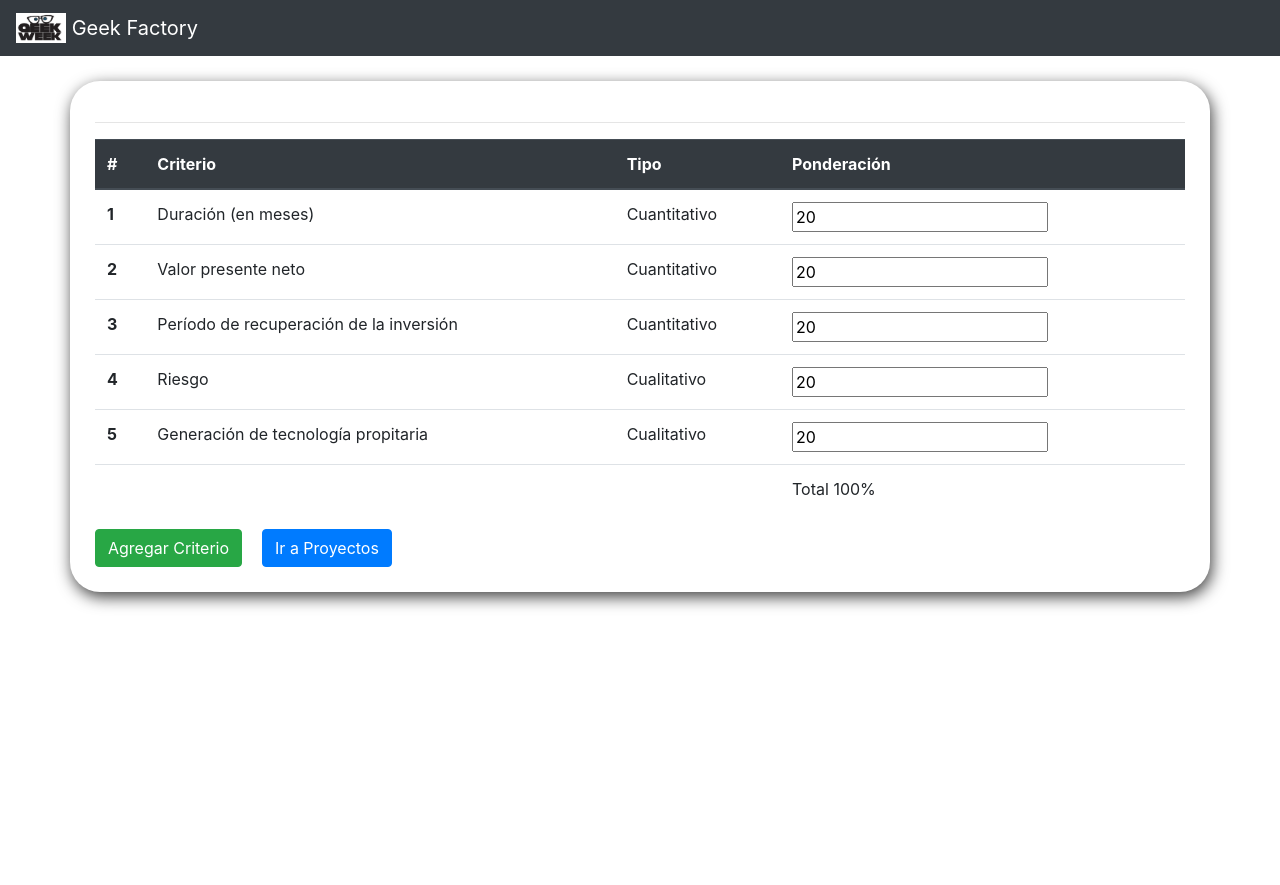
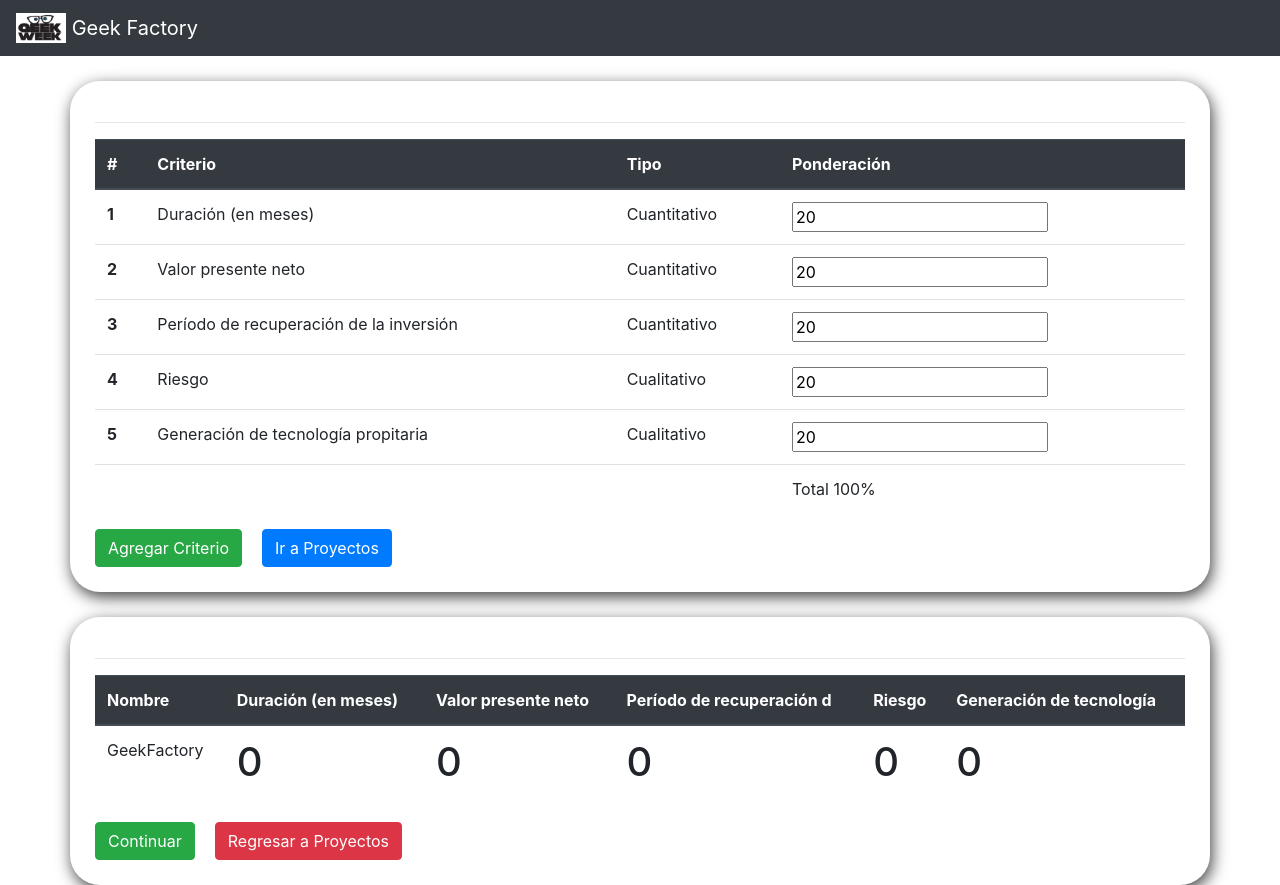
Before and after one commit to dcharua/GeekFactory, an Angular app: page / in a window 1280 px wide. Before the commit the page ends 800 px from the top, so only its background shows below. Built offline with nearby package versions, Linux system fonts and the light colour scheme.

Commit message:
matriz a la mitad

```diff
--- a/src/app/criterios/criterio.model.ts
+++ b/src/app/criterios/criterio.model.ts
@@ -3,14 +3,16 @@ export class Criterio {
   public tipo: string;
   public ponderacion: number;
   public interpretacion: Interpetacion;
-  public valor: any;
+  public valor: number;
+  public peso: number;
 
-  constructor(nombre: string, tipo: string, ponderacion: number, interpretacion: Interpetacion, valor:any) {
+  constructor(nombre: string, tipo: string, ponderacion: number, interpretacion: Interpetacion, valor:any){
     this.nombre = nombre;
     this.tipo = tipo;
     this.ponderacion = ponderacion;
     this.interpretacion = interpretacion;
     this.valor = valor;
+    this.peso = 0;
   }
 }
 
--- a/src/app/criterios/criterios.component.html
+++ b/src/app/criterios/criterios.component.html
@@ -175,3 +175,34 @@
   </div>
 
 </div>
+
+<div class="container box" id="matrizPesos">
+  <hr>
+  <div class="alert alert-danger error">
+    {{error}}
+  </div>
+  <div class="row">
+    <div class="col">
+      <table class="table">
+        <thead class="thead-dark"  >
+          <tr>
+            <th> Nombre </th>
+            <th *ngFor="let criterio of criterios" scope="col">{{ criterio.nombre | slice:0:25}}</th>
+          </tr>
+        </thead>
+        <tbody>
+          <tr *ngFor="let proyecto of proyectos">
+            <td>{{ proyecto.nombre }}</td>
+            <td *ngFor= "let criterio of proyecto.criterios" >
+              <h1>{{criterio.peso}} </h1>
+            </td>
+          </tr>
+        </table>
+        <div class="row">
+          <div class="col-12">
+            <span (click) ="addCriPro()" class="btn btn-success">Continuar</span>
+            <span style="margin-left: 20px;" (click) ="backPro()" class="btn btn-danger">Regresar a Proyectos</span>
+          </div>
+        </div>
+    </div>
+  </div>
--- a/src/app/criterios/criterios.component.ts
+++ b/src/app/criterios/criterios.component.ts
@@ -20,10 +20,10 @@ export class CriteriosComponent implements OnInit {
   disabledSave = false;
 
   criterios: Criterio[] = [
-    new Criterio('Duración (en meses)', 'Cuantitativo', 20, Interpetacion.mayor, 0),
+    new Criterio('Duración (en meses)', 'Cuantitativo', 20, Interpetacion.menor, 0),
     new Criterio('Valor presente neto', 'Cuantitativo', 20, Interpetacion.mayor, 0),
-    new Criterio('Período de recuperación de la inversión ', 'Cuantitativo', 20, Interpetacion.mayor, 0),
-    new Criterio('Riesgo', 'Cualitativo', 20, Interpetacion.mayor, null),
+    new Criterio('Período de recuperación de la inversión ', 'Cuantitativo', 20, Interpetacion.menor, 0),
+    new Criterio('Riesgo', 'Cualitativo', 20, Interpetacion.menor, null),
     new Criterio('Generación de tecnología propitaria', 'Cualitativo', 20, Interpetacion.mayor, null)
   ];
 
@@ -125,16 +125,42 @@ export class CriteriosComponent implements OnInit {
   }
 
   addCriPro(){
-    //Falta Validar los inputs
     for (const proyecto of this.proyectos) {
       for (const criterio of proyecto.criterios) {
-        if (criterio.valor == null || criterio.valor === '') {
+        if (criterio.valor == null) {
           this.showError("Llenar todos los valores")
           return;
         }
       }
     }
     this.hideError();
+    this.calcularPeso();
+
+    $('#criteriosProyectos').css({'display': 'none'});
+    $('#matriz pesos').fadeIn();
+  }
+
+  calcularPeso(){
+    for (let i = 0; i < this.proyectos[0].criterios.length; i++){
+      let posiciones = new Array();
+      for (let k = 0; k < this.proyectos.length; k++){
+        posiciones.push(this.proyectos[k].criterios[i].valor);
+      }
+      posiciones.sort();
+      if (this.proyectos[0].criterios[i].interpretacion ==  Interpetacion.mayor)
+        posiciones.reverse();
+      console.log(posiciones);
+      console.log("proyectos" + this.proyectos.length);
+      for (let k = 0; k < this.proyectos.length; k++){
+        this.proyectos[k].criterios[i].peso =  this.proyectos.length + 1 - posiciones.indexOf(this.proyectos[k].criterios[i].valor)  * 2;
+        this.proyectos[k].valorTotal +=  this.proyectos[k].criterios[i].peso;
+      }
+    }
+
+    for (let k = 0; k < this.proyectos.length; k++){
+      this.proyectos[k].valorTotal /= this.proyectos[k].criterios.length;
+    }
+
   }
 
   showError(message: string){
--- a/src/app/criterios/proyecto.model.ts
+++ b/src/app/criterios/proyecto.model.ts
@@ -5,11 +5,13 @@ export class Proyecto {
   public descripcion: string
   public presupuesto: string;
   public criterios: Criterio[];
+  public valorTotal:number;
 
   constructor(nombre: string, presupuesto: string, descripcion: string, criterios: Criterio[]) {
     this.nombre = nombre;
     this.presupuesto = presupuesto;
     this.descripcion = descripcion;
     this.criterios = criterios;
+    this.valorTotal = 0;
   }
 }
```
